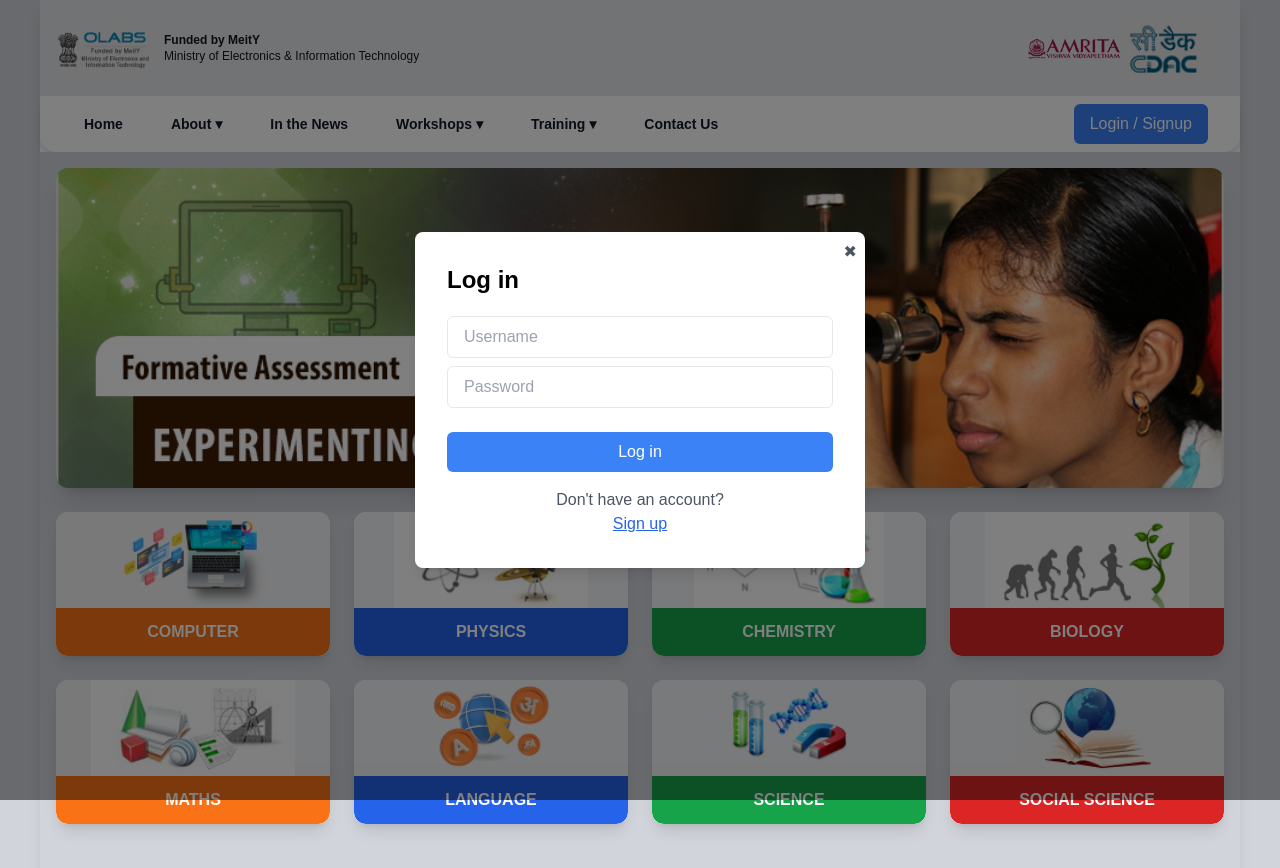
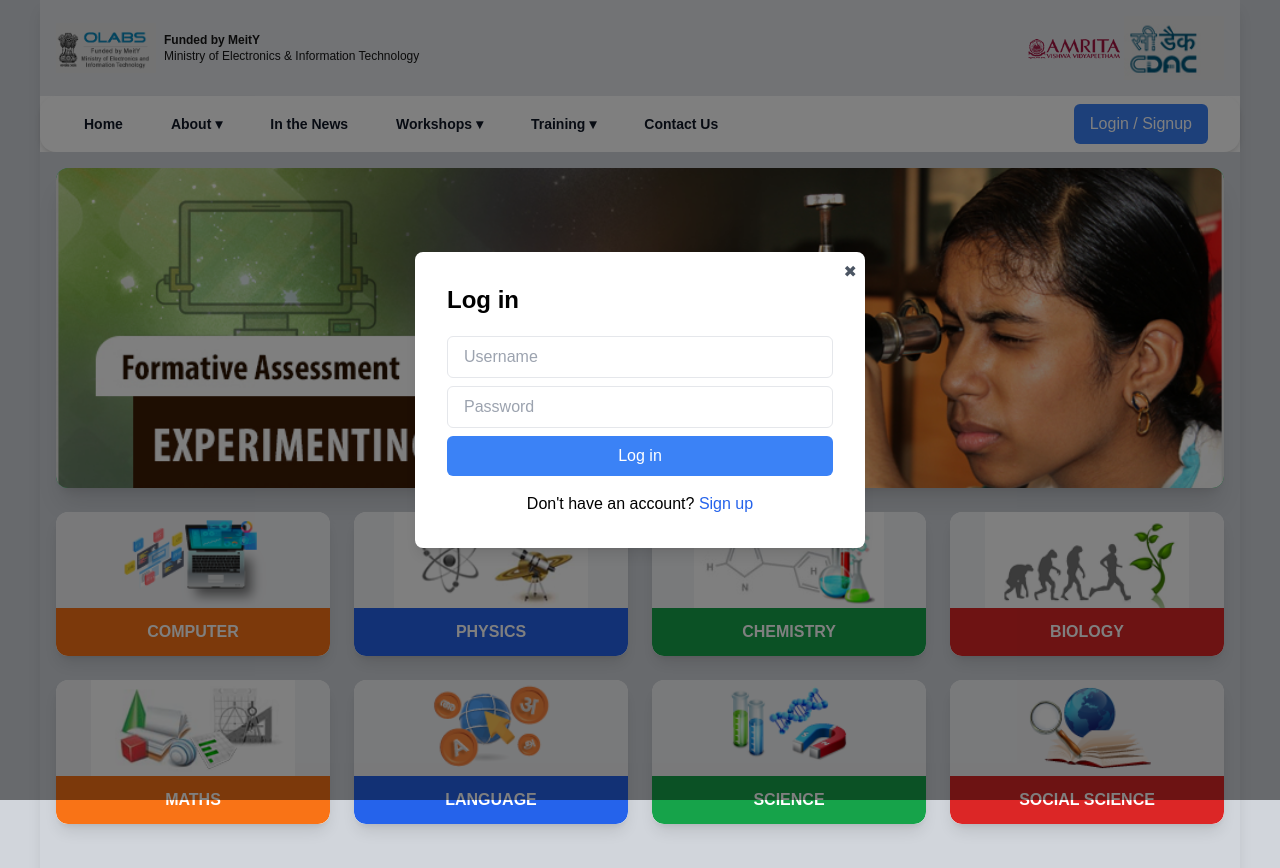
Before and after one commit to Executioner501/Olabs_25, a Next.js app in the folder frontend/: page / in a window 1280 px wide. Both pictures are taken after a click on the button "Login / Signup". Shown: the top 868 px of the page. Built offline with nearby package versions, Linux system fonts and the light colour scheme.

Commit message:
Update Navbar.js

```diff
--- a/frontend/src/components/Navbar.js
+++ b/frontend/src/components/Navbar.js
@@ -13,8 +13,8 @@ const Navbar = () => {
   const [subject, setSubject] = useState("");
   const [password, setPassword] = useState("");
 
-  const toggleModal = () => setIsModalOpen((prev) => !prev);
-  const toggleForm = () => setIsLogin((prev) => !prev);
+  const toggleModal = () => setIsModalOpen(!isModalOpen);
+  const toggleForm = () => setIsLogin(!isLogin);
 
   const handleLogout = () => {
     setIsAuthenticated(false);
@@ -90,7 +90,7 @@ const Navbar = () => {
           <li className="cursor-pointer px-3 py-2 rounded-md hover:bg-blue-100">Contact Us</li>
           {isAuthenticated && (
             <li className="cursor-pointer px-3 py-2 rounded-md hover:bg-blue-100">
-              <Link href="/dashboard">Dashboard</Link>
+              <Link href="/dashboard">DashBoard</Link>
             </li>
           )}
         </ul>
@@ -112,35 +112,33 @@ const Navbar = () => {
               ✖
             </button>
             {isLogin ? (
-              <div>
-                <h2 className="text-2xl font-bold mb-5 text-black">Log in</h2>
-                <input type="text" className="w-full px-4 py-2 border rounded-md mb-2 text-black"
-                  placeholder="Username" value={username} onChange={(e) => setUsername(e.target.value)} />
-                <input type="password" className="w-full px-4 py-2 border rounded-md mb-2 text-black"
-                  placeholder="Password" value={password} onChange={(e) => setPassword(e.target.value)} />
-                <button className="mt-4 w-full bg-blue-500 text-white py-2 rounded-md hover:bg-blue-600"
-                  onClick={handleLogin}>
-                  Log in
-                </button>
-                <p className="text-gray-600 mt-4 text-center">Don't have an account?</p>
-                <button className="text-blue-600 underline block w-full text-center" onClick={toggleForm}>
-                  Sign up
-                </button>
-              </div>
+              <>
+                <h2 className="text-2xl font-bold mb-5  text-black">Log in</h2>
+                <input type="text" className="w-full px-4 py-2 border rounded-md mb-2 text-black" placeholder="Username" value={username} onChange={(e) => setUsername(e.target.value)} />
+                <input type="password" className="w-full px-4 py-2 border rounded-md mb-2 text-black" placeholder="Password" value={password} onChange={(e) => setPassword(e.target.value)} />
+                <button className="w-full bg-blue-500 text-white py-2 rounded-md hover:bg-blue-600" onClick={handleLogin}>Log in</button>
+                <p className="text-center mt-4 text-black">Don't have an account? <span className="text-blue-600 cursor-pointer" onClick={toggleForm}>Sign up</span></p>
+              </>
             ) : (
-              <div>
-                <h2 className="text-2xl font-bold mb-4 text-black">Sign up</h2>
-                <input type="text" className="w-full px-4 py-2 border rounded-md mb-2 text-black"
-                  placeholder="Full Name" value={fullname} onChange={(e) => setFullname(e.target.value)} />
-                <input type="text" className="w-full px-4 py-2 border rounded-md mb-2 text-black"
-                  placeholder="Username" value={username} onChange={(e) => setUsername(e.target.value)} />
-                <input type="password" className="w-full px-4 py-2 border rounded-md mb-2 text-black"
-                  placeholder="Password" value={password} onChange={(e) => setPassword(e.target.value)} />
-                <button className="mt-4 w-full bg-green-500 text-white py-2 rounded-md hover:bg-green-600"
-                  onClick={handleSignup}>
-                  Sign up
-                </button>
-              </div>
+              <>
+                <h2 className="text-2xl font-bold mb-5 text-black">Sign up</h2>
+                <input type="text" className="w-full px-4 py-2 border rounded-md mb-2 text-black" placeholder="Full Name" value={fullname} onChange={(e) => setFullname(e.target.value)} />
+                <input type="text" className="w-full px-4 py-2 border rounded-md mb-2 text-black" placeholder="Username" value={username} onChange={(e) => setUsername(e.target.value)} />
+                <input type="password" className="w-full px-4 py-2 border rounded-md mb-2 text-black" placeholder="Password" value={password} onChange={(e) => setPassword(e.target.value)} />
+                <select className="w-full px-4 py-2 border rounded-md mb-2 text-black" value={userType} onChange={(e) => setUserType(e.target.value)}>
+                  <option value="student">Student</option>
+                  <option value="teacher">Teacher</option>
+                </select>
+                {userType === "teacher" && (
+                  <select className="w-full px-4 py-2 border rounded-md mb-2 text-black" value={subject} onChange={(e) => setSubject(e.target.value)}>
+                    <option value="">Select Subject</option>
+                    <option value="physics">Computer</option>
+                    <option value="chemistry">Chemistry</option>
+                  </select>
+                )}
+                <button className="w-full bg-blue-500 text-white py-2 rounded-md hover:bg-blue-600" onClick={handleSignup}>Sign up</button>
+                <p className="text-center mt-4 text-black">Already have an account? <span className="text-blue-600 cursor-pointer" onClick={toggleForm}>Log in</span></p>
+              </>
             )}
           </div>
         </div>
```
